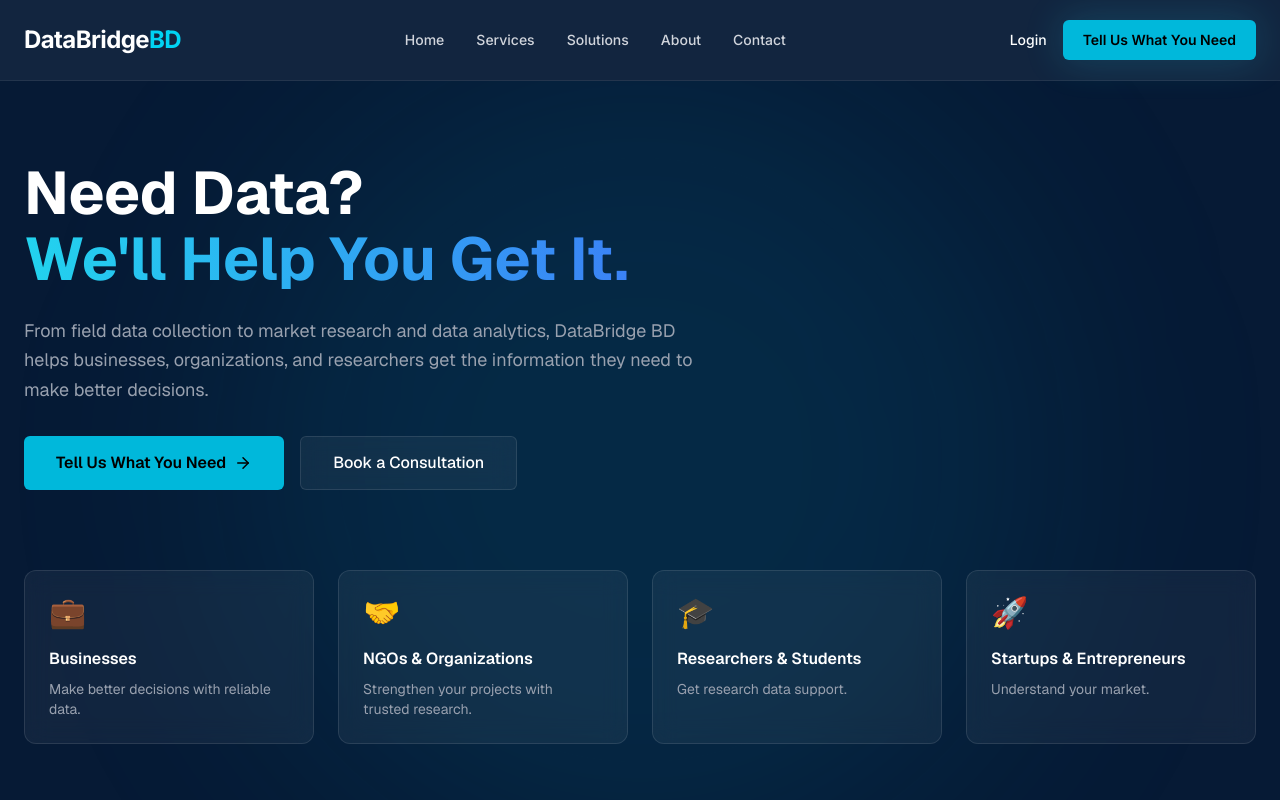
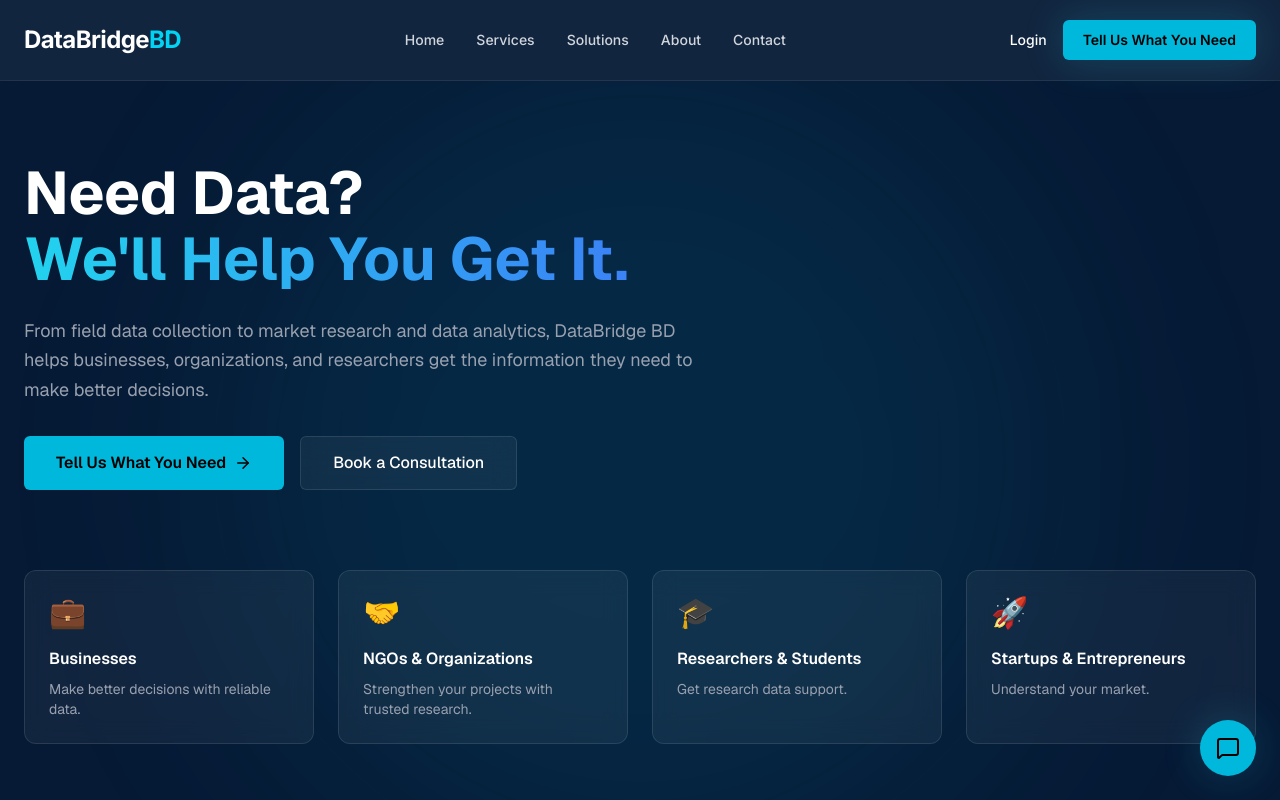
Before and after one commit to NazmullSyntax/databridge-bd, a Next.js app in the folder frontend/: page / in a window 1280 px wide. Shown: the top 800 px of the page. Built offline with nearby package versions, Linux system fonts and the light colour scheme.

Commit message:
add to live chat  option

```diff
--- /dev/null
+++ b/frontend/components/layout/FloatingChat.tsx
@@ -0,0 +1,63 @@
+"use client"
+
+import { useState } from "react"
+import { MessageSquare, X, Send } from "lucide-react"
+
+export default function FloatingChat() {
+  const [isOpen, setIsOpen] = useState(false)
+  const [message, setMessage] = useState("")
+
+  return (
+    <div className="fixed right-6 bottom-6 z-50 flex flex-col items-end">
+      {/* Chat Window */}
+      {isOpen && (
+        <div className="animate-in slide-in-from-bottom-5 mb-4 w-80 overflow-hidden rounded-2xl border border-[#E2E8F0] bg-white shadow-2xl">
+          {/* Header */}
+          <div className="flex items-center justify-between bg-[#061A35] p-4 text-white">
+            <div>
+              <h3 className="font-bold">DataBridge BD</h3>
+              <p className="text-xs text-cyan-400">
+                Typically replies in minutes
+              </p>
+            </div>
+            <button
+              onClick={() => setIsOpen(false)}
+              className="text-gray-400 hover:text-white"
+            >
+              <X size={20} />
+            </button>
+          </div>
+
+          {/* Chat Body */}
+          <div className="h-64 overflow-y-auto bg-[#F8FAFC] p-4">
+            <div className="mb-3 max-w-[85%] rounded-lg rounded-tl-none bg-white p-3 text-sm text-[#102A43] shadow-sm">
+              Hello! 👋 How can we help you with your data requirements today?
+            </div>
+          </div>
+
+          {/* Input Area */}
+          <div className="flex gap-2 border-t border-[#E2E8F0] bg-white p-3">
+            <input
+              type="text"
+              placeholder="Type a message..."
+              className="flex-1 rounded-lg border border-[#E2E8F0] px-3 py-2 text-sm focus:ring-2 focus:ring-cyan-500 focus:outline-none"
+              value={message}
+              onChange={(e) => setMessage(e.target.value)}
+            />
+            <button className="rounded-lg bg-cyan-500 p-2 text-black transition-colors hover:bg-cyan-600">
+              <Send size={18} />
+            </button>
+          </div>
+        </div>
+      )}
+
+      {/* Floating Button */}
+      <button
+        onClick={() => setIsOpen(!isOpen)}
+        className="flex items-center justify-center rounded-full bg-cyan-500 p-4 text-black shadow-lg glow-effect transition-all hover:scale-105 hover:bg-cyan-400"
+      >
+        {isOpen ? <X size={24} /> : <MessageSquare size={24} />}
+      </button>
+    </div>
+  )
+}
--- a/frontend/components/layout/LayoutWrapper.tsx
+++ b/frontend/components/layout/LayoutWrapper.tsx
@@ -3,6 +3,7 @@
 import { usePathname } from "next/navigation"
 import Header from "./Header"
 import Footer from "./Footer"
+import FloatingChat from "./FloatingChat"
 
 export default function LayoutWrapper({
   children,
@@ -15,10 +16,11 @@ export default function LayoutWrapper({
   const isAuthPage = pathname === "/login" || pathname === "/register"
 
   return (
-    <div className="flex min-h-screen flex-col">
+    <div className="relative flex min-h-screen flex-col">
       {!isAuthPage && <Header />}
       <main className={`grow ${!isAuthPage ? "pt-20" : ""}`}>{children}</main>
       {!isAuthPage && <Footer />}
+      {!isAuthPage && <FloatingChat />}
     </div>
   )
 }
```
